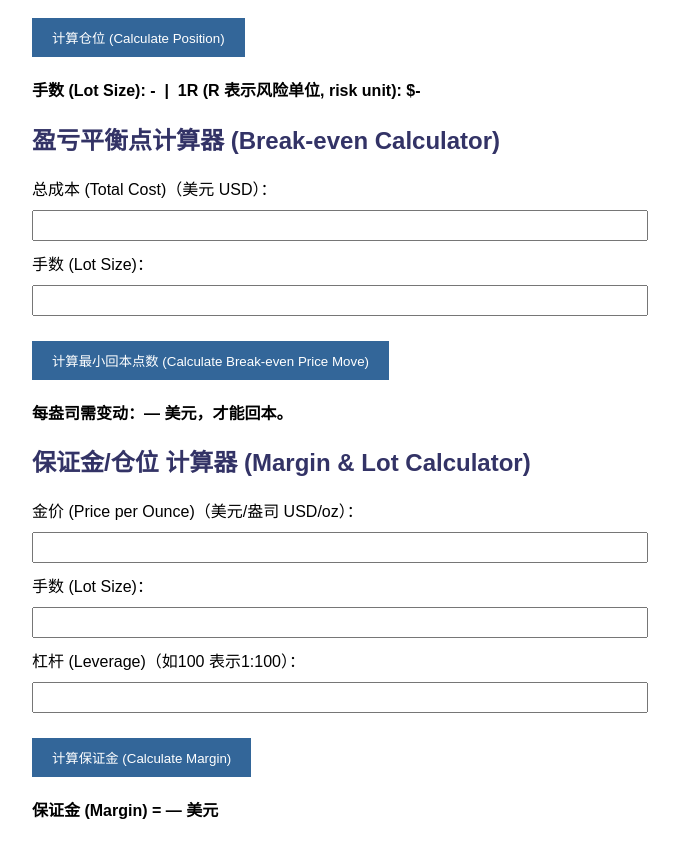
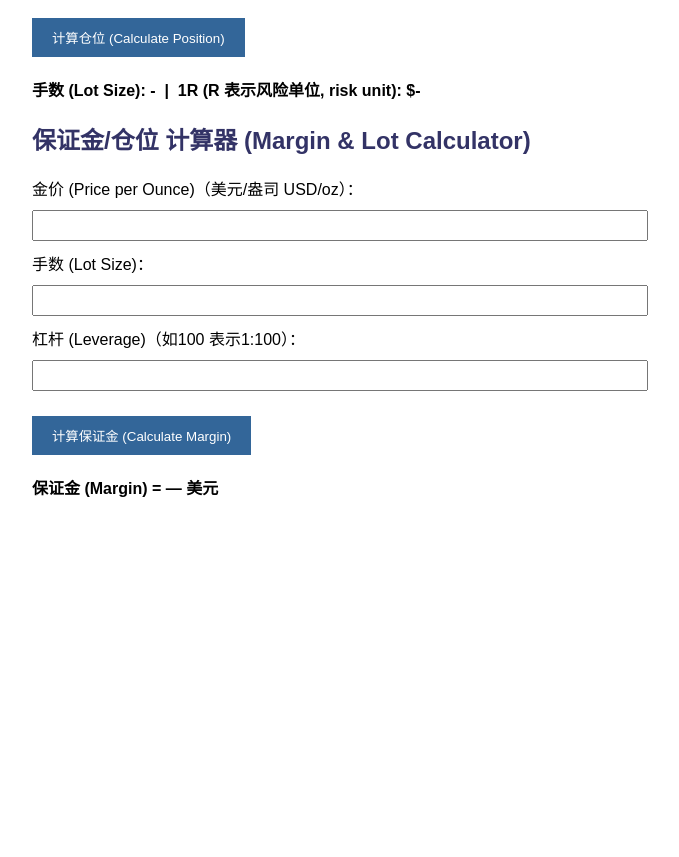
Before and after one commit to yyy0513/macrodashboard, a plain HTML site: page checklist.html in a window 1280 px wide. Shown: the part 940-1797 px from the top of the page, without its empty margins (8-687 px from the left). After the commit the page ends 1479 px from the top, so only its background shows below. Drawn offline with Linux system fonts and the light colour scheme.

Commit message:
checklist.html

```diff
--- a/checklist.html
+++ b/checklist.html
@@ -31,15 +31,6 @@
   <button onclick="calculateRisk()">计算仓位 (Calculate Position)</button>
   <div class="result" id="risk_result">
     手数 (Lot Size): - &nbsp;|&nbsp; 1R (R 表示风险单位, risk unit): $-
-  </div>
-
-
-  <h2>盈亏平衡点计算器 (Break-even Calculator)</h2>
-  <label>总成本 (Total Cost)（美元 USD）：<input type="number" id="total-cost" step="0.01"></label>
-  <label>手数 (Lot Size)：<input type="number" id="breakeven-lots" step="0.01"></label>
-  <button id="calculate-breakeven">计算最小回本点数 (Calculate Break-even Price Move)</button>
-  <div class="result">
-    每盎司需变动：<span id="breakeven-result">—</span> 美元，才能回本。
   </div>
 
 
```
